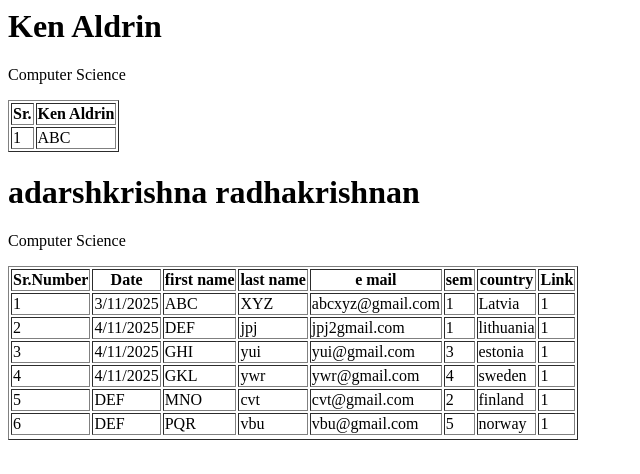
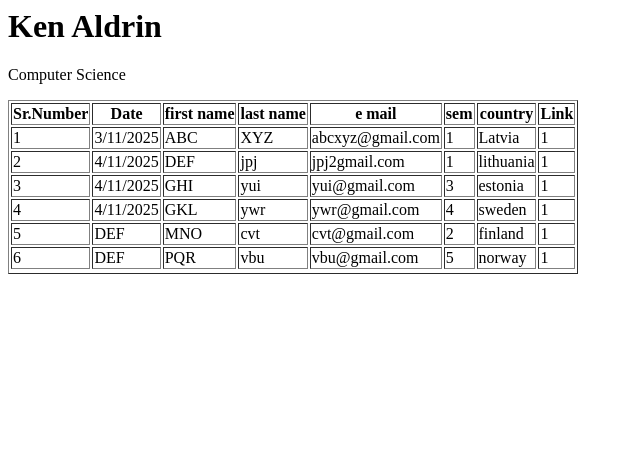
Before and after one commit to kenaldrn/web_technology, a plain HTML site: page index.html in a window 1280 px wide. Shown: the whole page, without its empty margins (0-640 px from the left). Drawn offline with Linux system fonts and the light colour scheme.

Commit message:
Update index.html

```diff
--- a/index.html
+++ b/index.html
@@ -3,21 +3,6 @@
 <body>
 
 <h1>Ken Aldrin</h1>
-<p> Computer Science</p>
-
-<table border=1>
-<tr>
-<th>Sr.</th> <th>Ken Aldrin</th>
-</tr>
-<tr>
-<td>1</td> <td>ABC</td>
-</tr>
-</table>
-<title>adarshkrishna radhakrishnan</title>
-</head>
-<body>
-
-<h1>adarshkrishna radhakrishnan</h1>
 <p> Computer Science</p>
 
 <table border=1>
```
